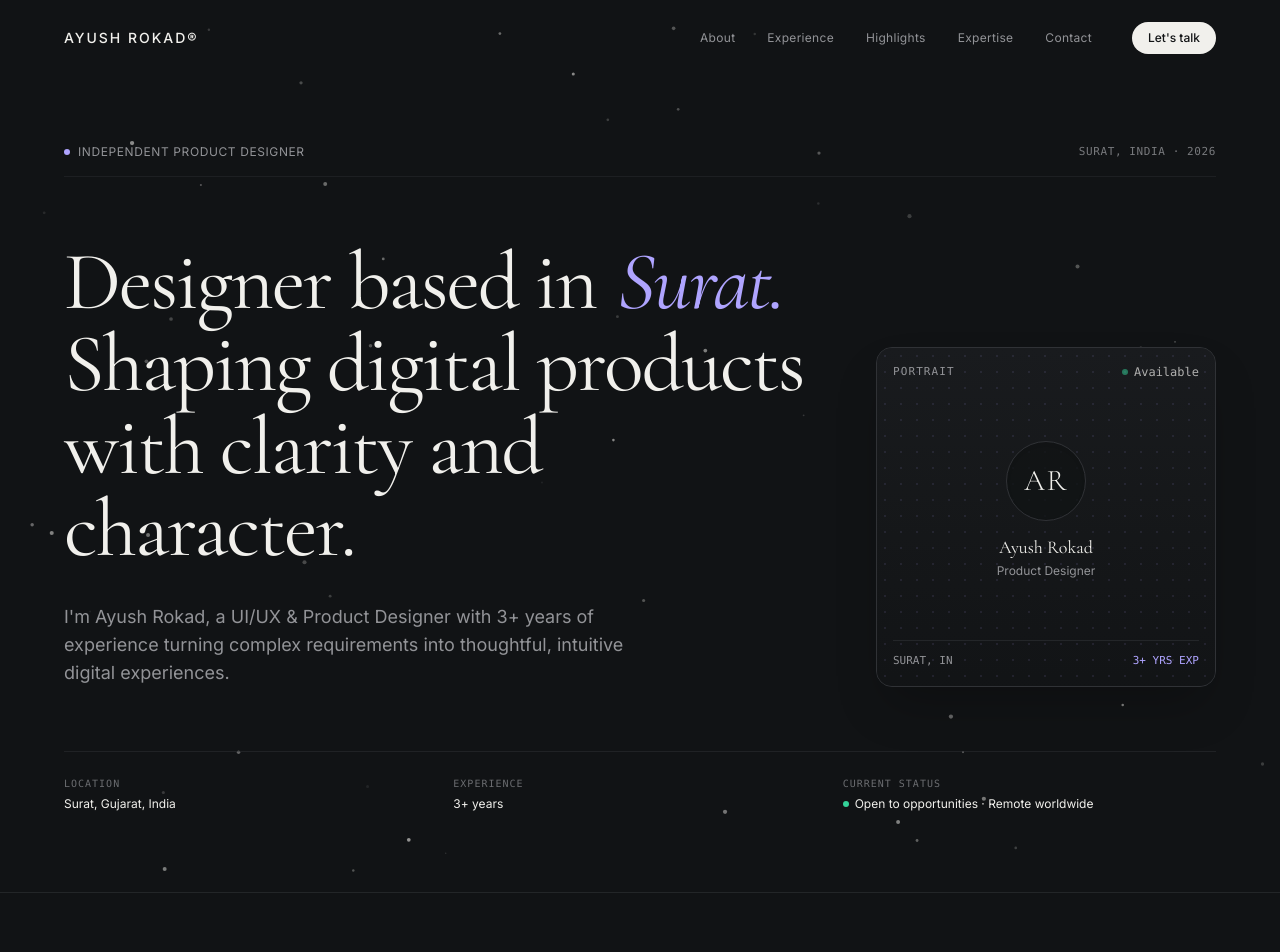
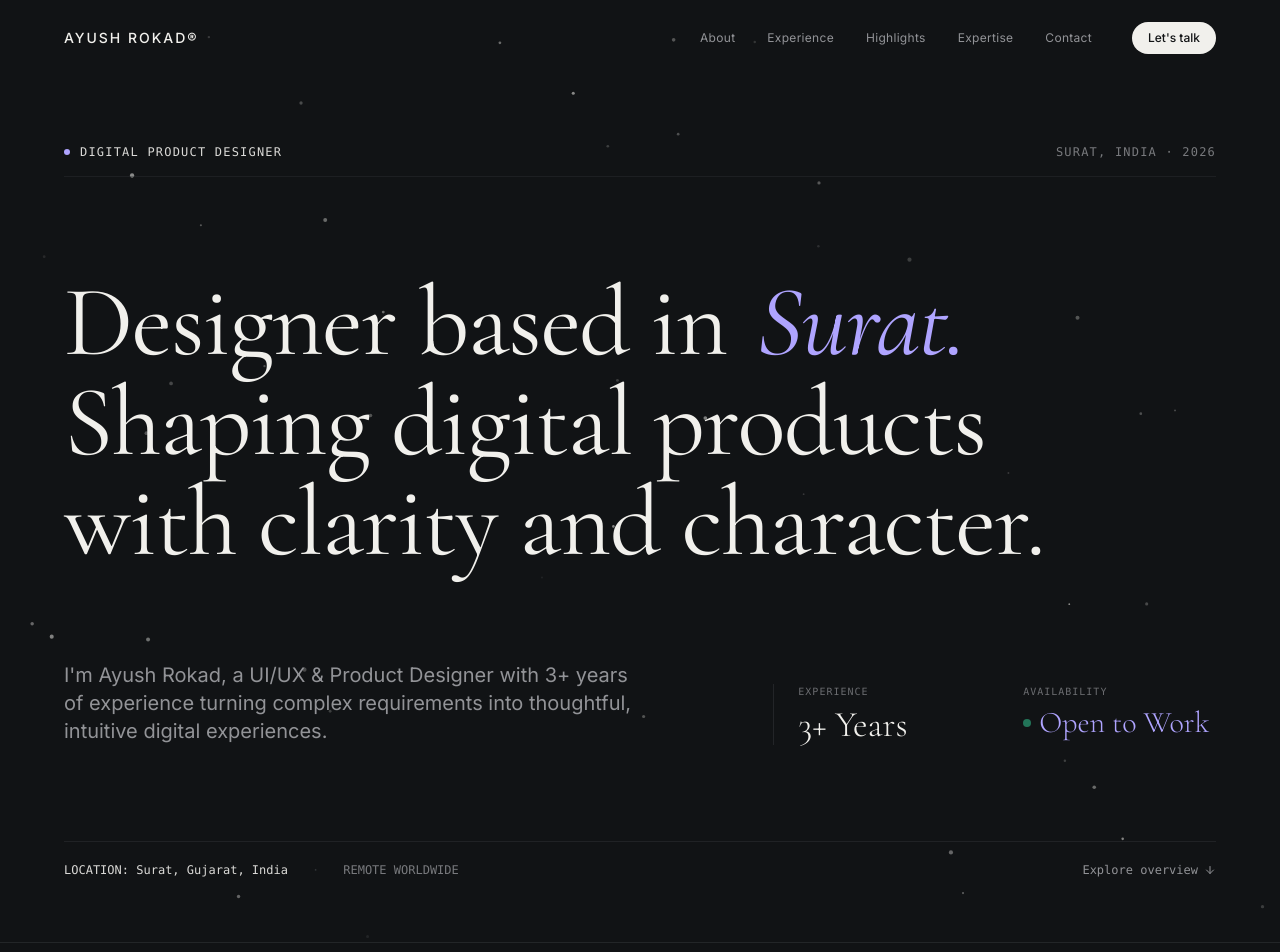
Before and after one commit to ayushrokad/Ayush-Rokad, a Next.js app: page / in a window 1280 px wide. Shown: the top 952 px of the page. Built offline with nearby package versions, Linux system fonts and the light colour scheme.

Commit message:
feat: refine hero to typography-first composition without portrait

```diff
--- a/src/components/Hero.tsx
+++ b/src/components/Hero.tsx
@@ -4,11 +4,12 @@ import React from 'react';
 import { motion } from 'framer-motion';
 import { portfolioData } from '@/data/portfolio';
 import { StarField } from './StarField';
-import { headlineLineVariant, portraitVariant } from '@/lib/animations';
+import { headlineLineVariant } from '@/lib/animations';
+import { ArrowDown } from 'lucide-react';
 
 export const Hero: React.FC = () => {
   return (
-    <section className="relative min-h-[92vh] flex flex-col justify-between pt-28 pb-16 md:pt-36 md:pb-20 overflow-hidden bg-[#111315]">
+    <section className="relative min-h-[92vh] flex flex-col justify-between pt-28 pb-14 md:pt-36 md:pb-16 overflow-hidden bg-[#111315]">
       {/* Subtle Atmospheric Star Field Canvas */}
       <StarField />
 
@@ -19,130 +20,108 @@ export const Hero: React.FC = () => {
           initial={{ opacity: 0, y: -10 }}
           animate={{ opacity: 1, y: 0 }}
           transition={{ duration: 0.6, ease: [0.16, 1, 0.3, 1] }}
-          className="flex items-center justify-between text-xs text-[#929397] tracking-wider uppercase mb-12 md:mb-16 pb-4 border-b border-[#303236]/40"
+          className="flex items-center justify-between text-xs text-[#929397] tracking-wider uppercase mb-10 md:mb-16 pb-4 border-b border-[#303236]/40"
         >
-          <div className="flex items-center gap-2">
+          <div className="flex items-center gap-2.5">
             <span className="w-1.5 h-1.5 rounded-full bg-[#AFA4FF]" />
-            <span>{portfolioData.hero.badge}</span>
+            <span className="font-mono text-[11px] sm:text-xs tracking-widest text-[#F1F0EC]/90 font-medium">
+              {portfolioData.hero.badge}
+            </span>
           </div>
-          <span className="font-mono text-[11px] text-[#929397]/80">
+          <span className="font-mono text-[11px] sm:text-xs text-[#929397]/80 tracking-widest">
             {portfolioData.hero.locationYear}
           </span>
         </motion.div>
 
-        {/* Central Asymmetric Grid */}
-        <div className="grid grid-cols-1 lg:grid-cols-12 gap-12 lg:gap-8 items-end my-auto">
-          {/* Headline & Subtext Column (7 cols desktop) */}
-          <div className="lg:col-span-8 flex flex-col space-y-8">
-            <div className="space-y-1">
+        {/* Spacious Typography-Led Core */}
+        <div className="my-auto py-4 md:py-8 space-y-12 md:space-y-16">
+          {/* Main Headline */}
+          <div className="max-w-5xl">
             <motion.h1
               variants={headlineLineVariant}
               initial="hidden"
               animate="visible"
-                className="font-serif text-[2.75rem] sm:text-5xl md:text-7xl lg:text-[5.15rem] leading-[1.06] tracking-tight text-[#F1F0EC]"
+              className="font-serif text-[2.85rem] sm:text-6xl md:text-7xl lg:text-[5.5rem] xl:text-[6.25rem] leading-[1.04] tracking-[-0.015em] text-[#F1F0EC]"
             >
               <span>{portfolioData.hero.headline.line1}</span>
-                <span className="italic font-normal text-[#AFA4FF] inline-block ml-1">
+              <span className="italic font-normal text-[#AFA4FF] inline-block ml-1 sm:ml-2">
                 {portfolioData.hero.headline.highlight}
               </span>
-                <br className="hidden sm:inline" />
+              <br />
               <span>{portfolioData.hero.headline.line2}</span>
-                <br className="hidden sm:inline" />
+              <br />
               <span>{portfolioData.hero.headline.line3}</span>
             </motion.h1>
           </div>
 
-            <motion.p
+          {/* Editorial Subtext & Typographic Metadata Highlights */}
+          <div className="grid grid-cols-1 lg:grid-cols-12 gap-10 lg:gap-16 items-end pt-4 md:pt-6">
+            {/* Supporting Narrative (7 cols) */}
+            <motion.div
               initial={{ opacity: 0, y: 16 }}
               animate={{ opacity: 1, y: 0 }}
               transition={{ duration: 0.7, delay: 0.2, ease: [0.16, 1, 0.3, 1] }}
-              className="text-sm sm:text-base md:text-lg text-[#929397] max-w-xl font-normal leading-relaxed"
+              className="lg:col-span-7"
             >
+              <p className="text-base sm:text-lg md:text-xl text-[#929397] font-normal leading-relaxed max-w-xl">
                 {portfolioData.hero.subtext}
-            </motion.p>
-          </div>
+              </p>
+            </motion.div>
 
-          {/* Portrait Column (4-5 cols desktop, positioned lower-right) */}
+            {/* Typographic Stats & Availability (5 cols) */}
             <motion.div
-            variants={portraitVariant}
-            initial="hidden"
-            animate="visible"
-            className="lg:col-span-4 flex justify-start lg:justify-end"
+              initial={{ opacity: 0, y: 16 }}
+              animate={{ opacity: 1, y: 0 }}
+              transition={{ duration: 0.7, delay: 0.3, ease: [0.16, 1, 0.3, 1] }}
+              className="lg:col-span-5 grid grid-cols-2 gap-8 lg:pl-6 border-t lg:border-t-0 lg:border-l border-[#303236]/60 pt-6 lg:pt-0"
             >
-            <div className="relative w-full max-w-[320px] sm:max-w-[340px] aspect-square rounded-2xl border border-[#303236] bg-[#191B1E] p-4 flex flex-col justify-between overflow-hidden group shadow-2xl">
-              {/* Inner subtle frame and geometric composition */}
-              <div className="absolute inset-0 bg-gradient-to-b from-[#191B1E] via-[#151719] to-[#111315] opacity-90" />
-              <div className="absolute inset-0 bg-[radial-gradient(#AFA4FF_1px,transparent_1px)] [background-size:16px_16px] opacity-10" />
-
-              {/* Portrait Top Meta */}
-              <div className="relative z-10 flex items-center justify-between text-[11px] font-mono text-[#929397]">
-                <span className="tracking-widest">PORTRAIT</span>
-                <span className="flex items-center gap-1.5 text-xs text-[#F1F0EC]/70">
-                  <span className="w-1.5 h-1.5 rounded-full bg-emerald-400 animate-pulse" />
-                  Available
+              <div>
+                <span className="block text-[10px] font-mono uppercase text-[#929397]/70 tracking-widest mb-1.5">
+                  EXPERIENCE
+                </span>
+                <span className="font-serif text-2xl sm:text-3xl md:text-4xl text-[#F1F0EC] font-light">
+                  3+ Years
                 </span>
               </div>
 
-              {/* Central Monogram / Portrait silhouette */}
-              <div className="relative z-10 flex flex-col items-center justify-center my-auto py-8">
-                <div className="w-20 h-20 rounded-full border border-[#303236] bg-[#111315]/80 flex items-center justify-center mb-3 shadow-inner">
-                  <span className="font-serif text-3xl font-light text-[#F1F0EC] tracking-wider">
-                    AR
+              <div>
+                <span className="block text-[10px] font-mono uppercase text-[#929397]/70 tracking-widest mb-1.5">
+                  AVAILABILITY
+                </span>
+                <span className="font-serif text-2xl sm:text-3xl text-[#AFA4FF] font-light flex items-center gap-2">
+                  <span className="w-2 h-2 rounded-full bg-emerald-400 animate-pulse inline-block" />
+                  Open to Work
                 </span>
               </div>
-                <div className="text-center">
-                  <p className="font-serif text-lg text-[#F1F0EC]">
-                    {portfolioData.hero.portraitPlaceholder.caption}
-                  </p>
-                  <p className="text-xs text-[#929397] mt-0.5">
-                    {portfolioData.hero.portraitPlaceholder.subcaption}
-                  </p>
+            </motion.div>
           </div>
         </div>
 
-              {/* Bottom Meta Bar */}
-              <div className="relative z-10 pt-3 border-t border-[#303236]/60 flex items-center justify-between text-[11px] font-mono text-[#929397]">
-                <span>SURAT, IN</span>
-                <span className="text-[#AFA4FF]">3+ YRS EXP</span>
-              </div>
-            </div>
-          </motion.div>
-        </div>
-
-        {/* Small Bottom Metadata Row */}
+        {/* Refined Bottom Metadata Row */}
         <motion.div
           initial={{ opacity: 0 }}
           animate={{ opacity: 1 }}
           transition={{ duration: 0.8, delay: 0.4 }}
-          className="mt-14 md:mt-16 pt-6 border-t border-[#303236]/50 grid grid-cols-1 sm:grid-cols-3 gap-4 text-xs"
+          className="mt-12 md:mt-16 pt-5 border-t border-[#303236]/50 flex flex-col sm:flex-row sm:items-center justify-between gap-4 text-xs font-mono text-[#929397]/80"
         >
-          <div>
-            <span className="block text-[10px] font-mono uppercase text-[#929397]/70 tracking-widest mb-1">
-              LOCATION
+          <div className="flex items-center gap-6">
+            <span className="text-[#F1F0EC]/90">
+              LOCATION: Surat, Gujarat, India
             </span>
-            <span className="text-[#F1F0EC] font-normal">
-              {portfolioData.hero.metadata[0].value}
-            </span>
+            <span className="hidden sm:inline text-[#303236]">·</span>
+            <span className="hidden sm:inline">REMOTE WORLDWIDE</span>
           </div>
 
-          <div>
-            <span className="block text-[10px] font-mono uppercase text-[#929397]/70 tracking-widest mb-1">
-              EXPERIENCE
-            </span>
-            <span className="text-[#F1F0EC] font-normal">
-              {portfolioData.hero.metadata[1].value}
-            </span>
-          </div>
-
-          <div>
-            <span className="block text-[10px] font-mono uppercase text-[#929397]/70 tracking-widest mb-1">
-              CURRENT STATUS
-            </span>
-            <span className="text-[#F1F0EC] flex items-center gap-1.5 font-normal">
-              <span className="w-1.5 h-1.5 rounded-full bg-emerald-400" />
-              {portfolioData.hero.metadata[2].value}
-            </span>
-          </div>
+          <a
+            href="#about"
+            className="inline-flex items-center gap-1.5 text-xs text-[#929397] hover:text-[#F1F0EC] transition-colors group"
+          >
+            <span>Explore overview</span>
+            <ArrowDown
+              size={12}
+              className="group-hover:translate-y-0.5 transition-transform"
+            />
+          </a>
         </motion.div>
       </div>
     </section>
--- a/src/data/portfolio.ts
+++ b/src/data/portfolio.ts
@@ -70,8 +70,8 @@ export const portfolioData = {
     },
   },
   hero: {
-    badge: "Independent product designer",
-    locationYear: "Surat, India · 2026",
+    badge: "DIGITAL PRODUCT DESIGNER",
+    locationYear: "SURAT, INDIA · 2026",
     headline: {
       line1: "Designer based in ",
       highlight: "Surat.",
@@ -82,13 +82,9 @@ export const portfolioData = {
       "I'm Ayush Rokad, a UI/UX & Product Designer with 3+ years of experience turning complex requirements into thoughtful, intuitive digital experiences.",
     metadata: [
       { label: "LOCATION", value: "Surat, Gujarat, India" },
-      { label: "EXPERIENCE", value: "3+ years" },
-      { label: "CURRENTLY", value: "Open to opportunities · Remote worldwide" },
+      { label: "EXPERIENCE", value: "3+ Years" },
+      { label: "AVAILABILITY", value: "Open to Work" },
     ],
-    portraitPlaceholder: {
-      caption: "Ayush Rokad",
-      subcaption: "Product Designer",
-    },
   },
   about: {
     eyebrow: "01 / ABOUT ME",
```
Lines whose indentation alone changed are shown as unchanged.
